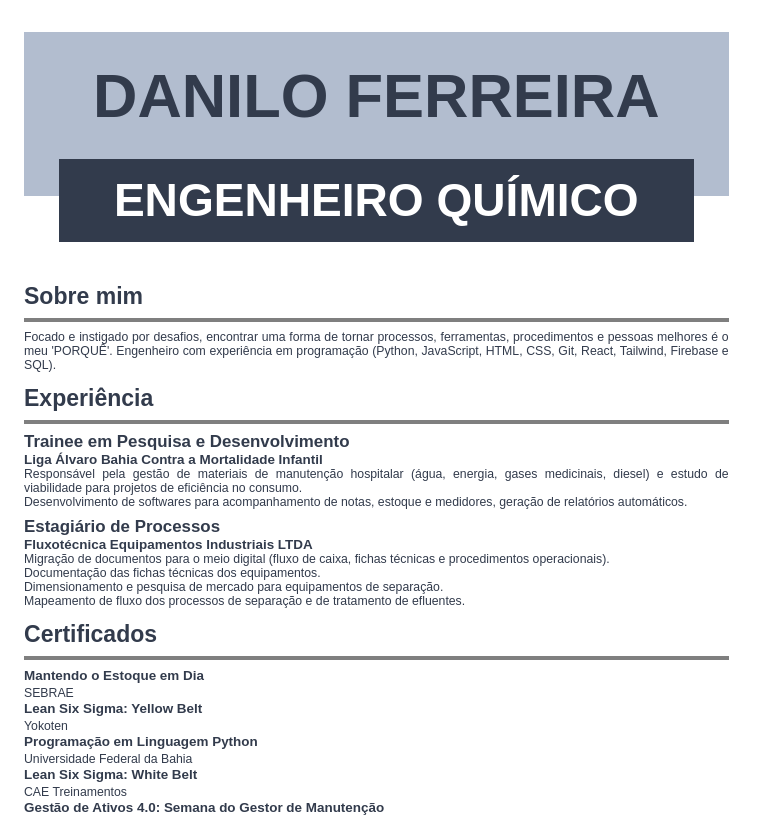
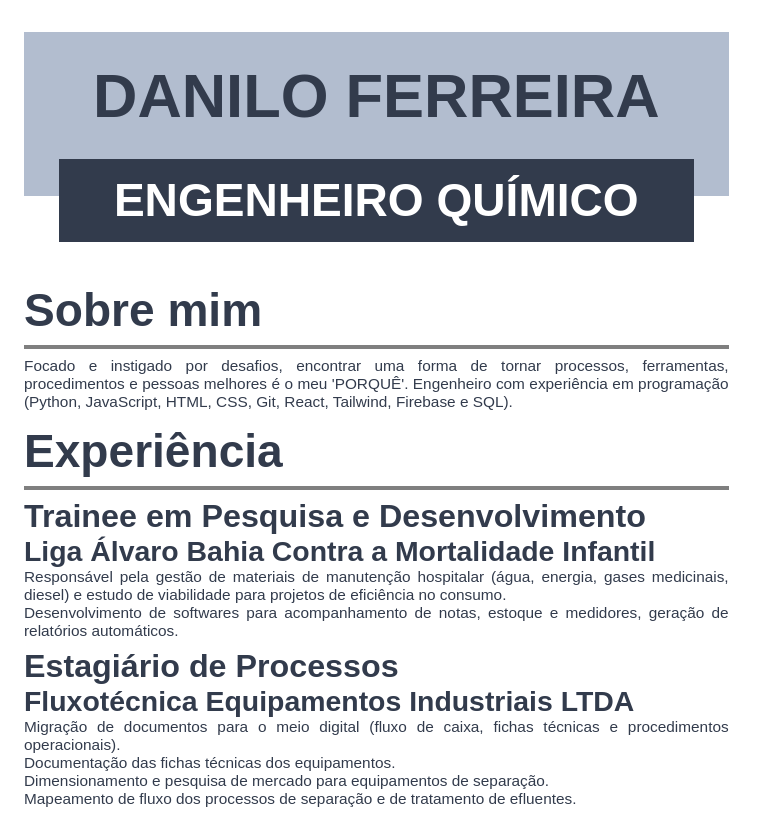
Before and after one commit to DGabrielF/curriculum, a React (Create React App) app: page / in a window 768 px wide. Shown: the top 817 px of the page. Built offline with nearby package versions, Linux system fonts and the light colour scheme.

Commit message:
:iphone: feat: adjusting medium screen letters

```diff
--- a/src/styles/global.css
+++ b/src/styles/global.css
@@ -175,11 +175,23 @@ img {
   h2 {
     font-size: 6vw;
   }
+  h3 {
+    font-size: 6vw;
+  }
+  h4, button {
+    font-size: 4.2vw;
+  }
+  h5 {
+    font-size: 3.7vw;
+  }
+  span, a, li {
+    font-size: 3.5vw;
+  }
+
   .menu {
     flex-direction: row;
     min-width: 100%;
     min-height: 0;
-
   }
   .left-container-button {
     writing-mode: horizontal-tb;
@@ -188,3 +200,9 @@ img {
     white-space: nowrap;
   }
 }
+
+@media screen and (min-width: 768px) and (max-width: 1140px) {
+  span, a, li {
+    font-size: 2vw;
+  }
+}
```
